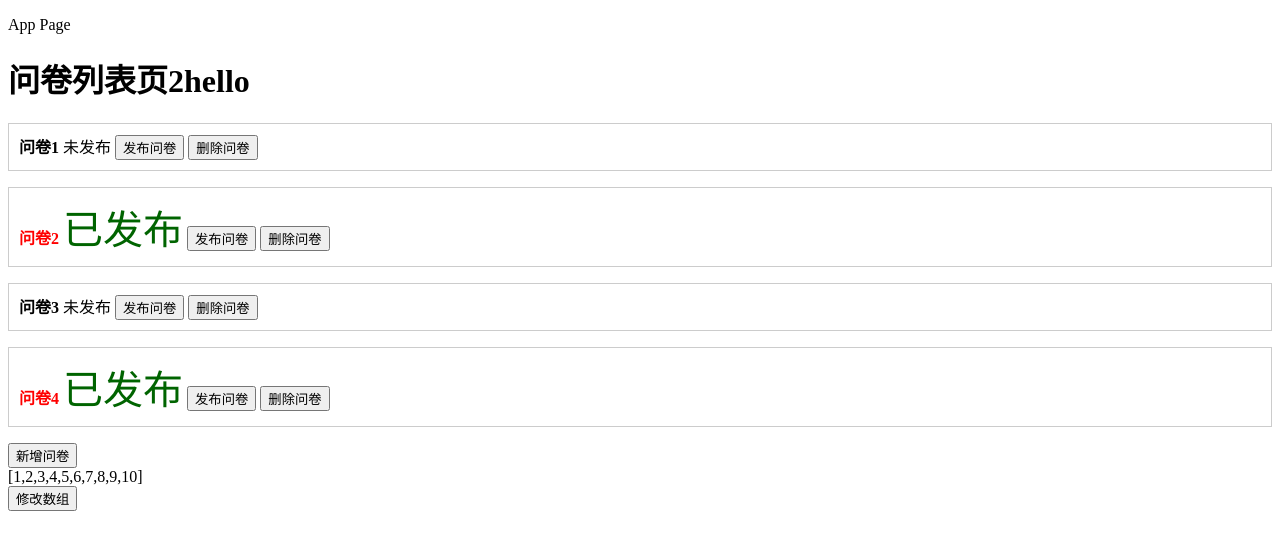
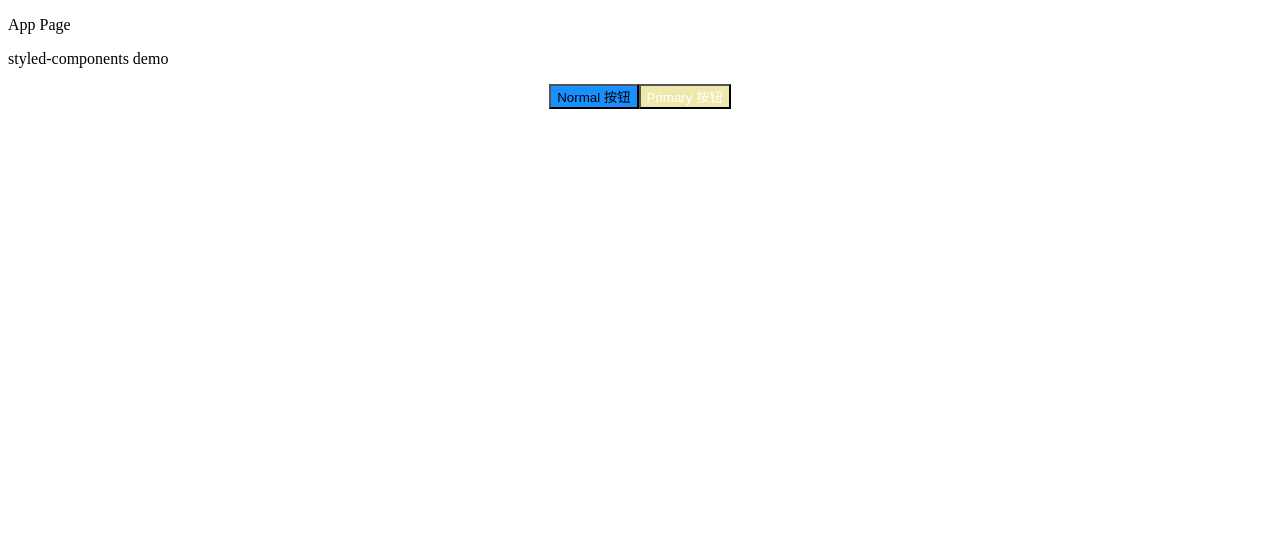
Before and after one commit to yinxi0607/wenjuanxing, a React (Vite) app: page / in a window 1280 px wide. Shown: the top 550 px of the page. Built offline with nearby package versions, Linux system fonts and the light colour scheme.

Commit message:
add styled-component

```diff
--- a/package.json
+++ b/package.json
@@ -15,11 +15,13 @@
     "immer": "^10.0.2",
     "react": "^18.2.0",
     "react-dom": "^18.2.0",
-    "sass": "^1.66.1"
+    "sass": "^1.66.1",
+    "styled-components": "^6.0.7"
   },
   "devDependencies": {
     "@types/react": "^18.2.15",
     "@types/react-dom": "^18.2.7",
+    "@types/styled-components": "^5.1.27",
     "@typescript-eslint/eslint-plugin": "^6.0.0",
     "@typescript-eslint/parser": "^6.0.0",
     "@vitejs/plugin-react": "^4.0.3",
--- a/src/App.tsx
+++ b/src/App.tsx
@@ -1,4 +1,5 @@
-import List2 from "./List2.tsx";
+// import List2 from "./List2.tsx";
+import StyledComponentsDemo from "./StyledComponentsDemo.tsx";
 // import UseCallbackDemo from "./UseCallbackDemo.tsx";
 // import useTitle from "./hooks/useTitle.ts";
 // import useGetInfo from "./hooks/useGetInfo.ts";
@@ -22,10 +23,11 @@ function App() {
             {/*</p>*/}
             {/*<p>App page {x},{y}</p>*/}
 
-            <List2/>
+            {/*<List2/>*/}
             {/*<UseRefDemo/>*/}
             {/*<UseMemoDemo/>*/}
             {/*<UseCallbackDemo/>*/}
+            <StyledComponentsDemo/>
         </>
 
     )
--- /dev/null
+++ b/src/StyledComponentsDemo.tsx
@@ -0,0 +1,35 @@
+import {FC} from 'react';
+import styled, {css} from "styled-components";
+
+type ButtonPropsType = {
+    primary?: boolean
+}
+
+const Button = styled.button`
+    background-color: #1890ff;
+  ${(props:ButtonPropsType) => {
+    return props.primary && css`
+      background: palegoldenrod;
+      color: white;
+    `;
+  }}
+`
+
+const Container = styled.div`
+    text-align: center;
+`
+
+const StyledComponentsDemo: FC = () => {
+
+    return (
+        <div>
+            <p>styled-components demo</p>
+            <Container>
+                <Button>Normal 按钮</Button>
+                <Button primary>Primary 按钮</Button>
+            </Container>
+        </div>
+    );
+};
+
+export default StyledComponentsDemo;
```
Also changed, not shown: 1 other file (tests, documents, lock files or other folders).
